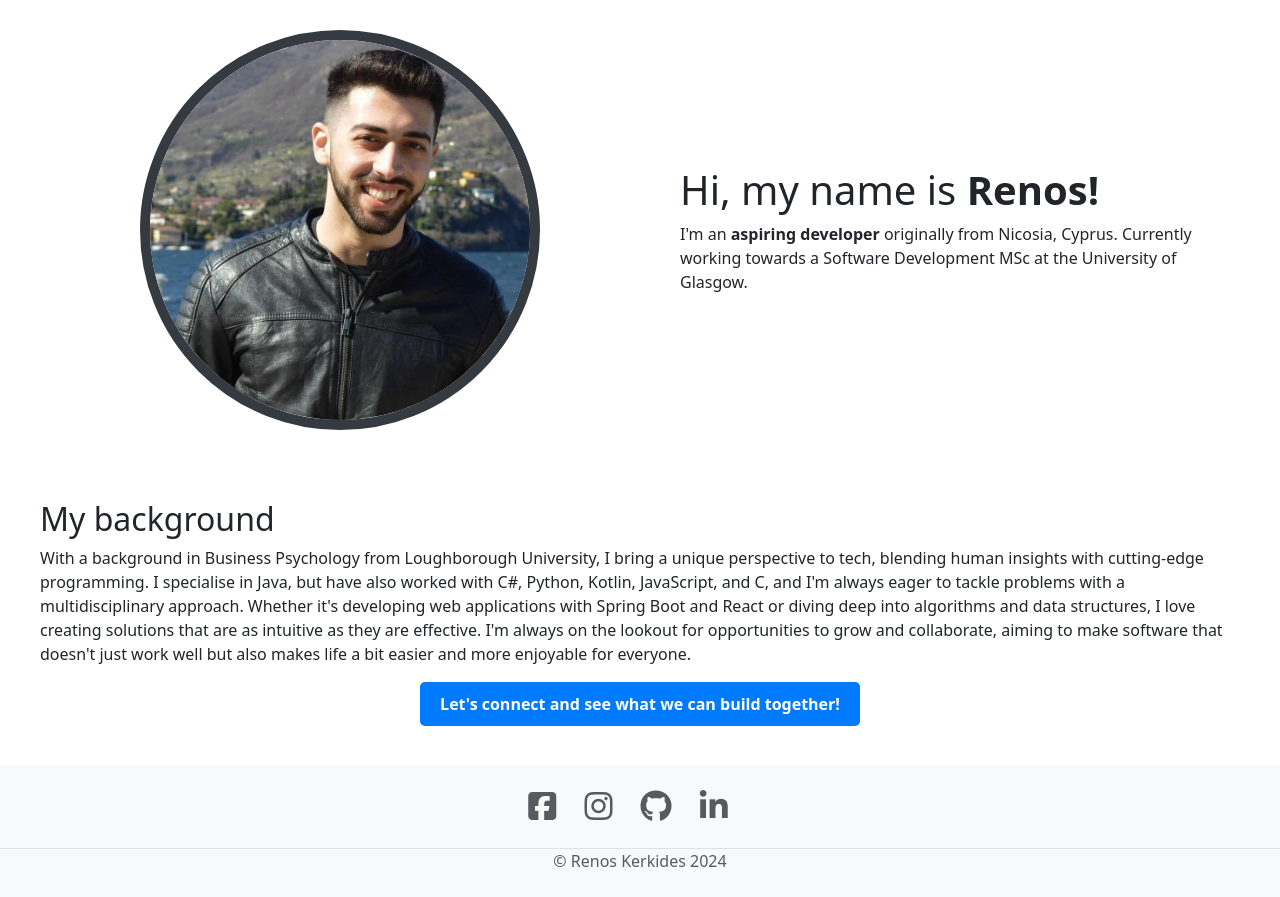
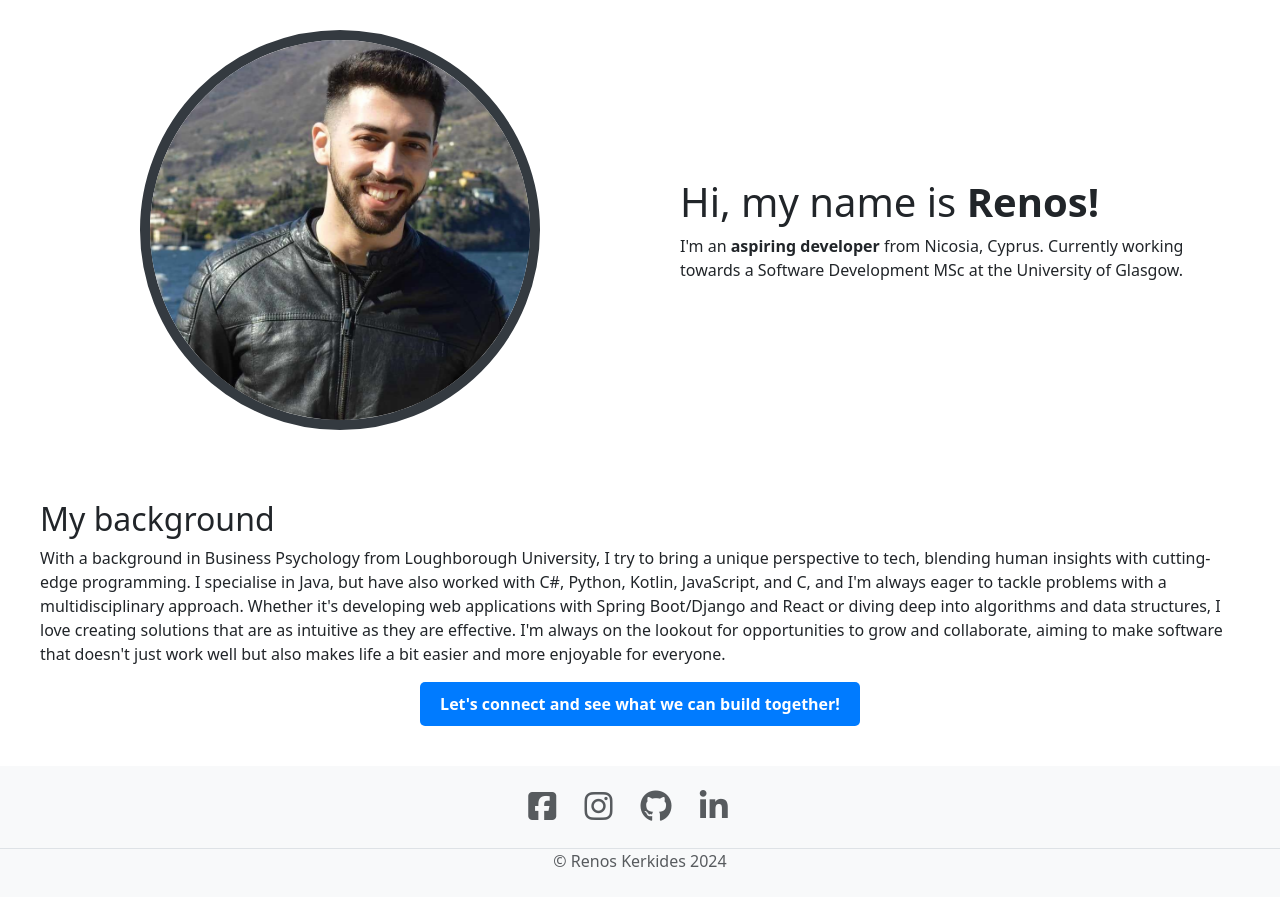
Before and after one commit to rkerkides/MyPortfolioSite, a Django app: page / in a window 1280 px wide. Shown: the part 62-959 px from the top of the page. Run offline with Django 4.2, Linux system fonts and the light colour scheme; some libraries are stand-ins or nearby versions.

Commit message:
Update index.html

```diff
--- a/main/templates/main/index.html
+++ b/main/templates/main/index.html
@@ -23,10 +23,10 @@
             <h2>My background</h2>
         </header>
         <p>With a background in Business Psychology from Loughborough University,
-            I bring a unique perspective to tech, blending human insights with cutting-edge
+            I try to bring a unique perspective to tech, blending human insights with cutting-edge
             programming. I specialise in Java, but have also worked with C#, Python, Kotlin, JavaScript,
              and C, and I'm always eager to tackle problems with a multidisciplinary approach.
-             Whether it's developing web applications with Spring Boot and React or diving deep into
+             Whether it's developing web applications with Spring Boot/Django and React or diving deep into
             algorithms and data structures, I love creating solutions that are as intuitive as they
             are effective. I'm always on the lookout for opportunities to grow and collaborate, aiming to make software
             that doesn't just work well but also makes life a bit easier and more enjoyable for everyone.</p>
@@ -42,7 +42,7 @@
 {% block extrajs %}
 <script>
 // Content for typing effect
-const content = "I'm an <b>aspiring developer</b> originally from Nicosia, Cyprus. Currently working towards a Software Development MSc at the University of Glasgow.";
+const content = "I'm an <b>aspiring developer</b> from Nicosia, Cyprus. Currently working towards a Software Development MSc at the University of Glasgow.";
 const typedTextContainer = document.getElementById('typed-text');
 let index = 0;
 
```
